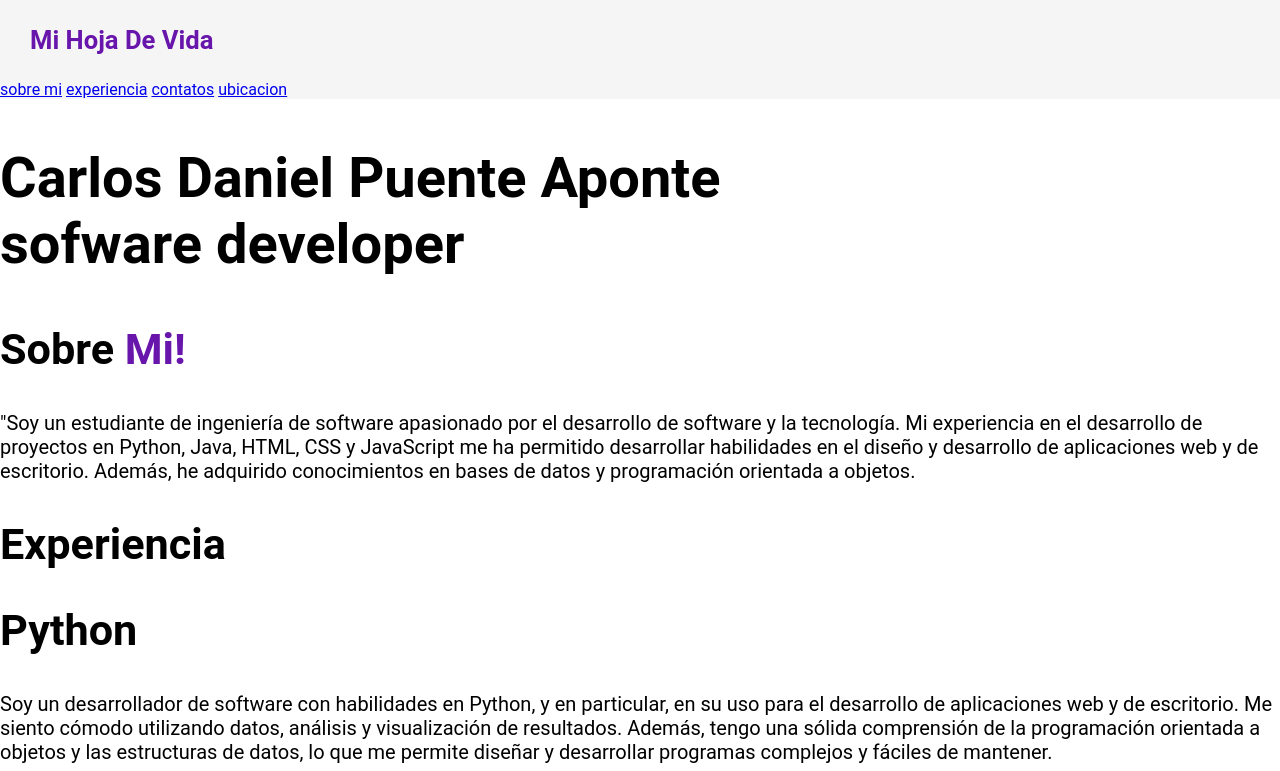
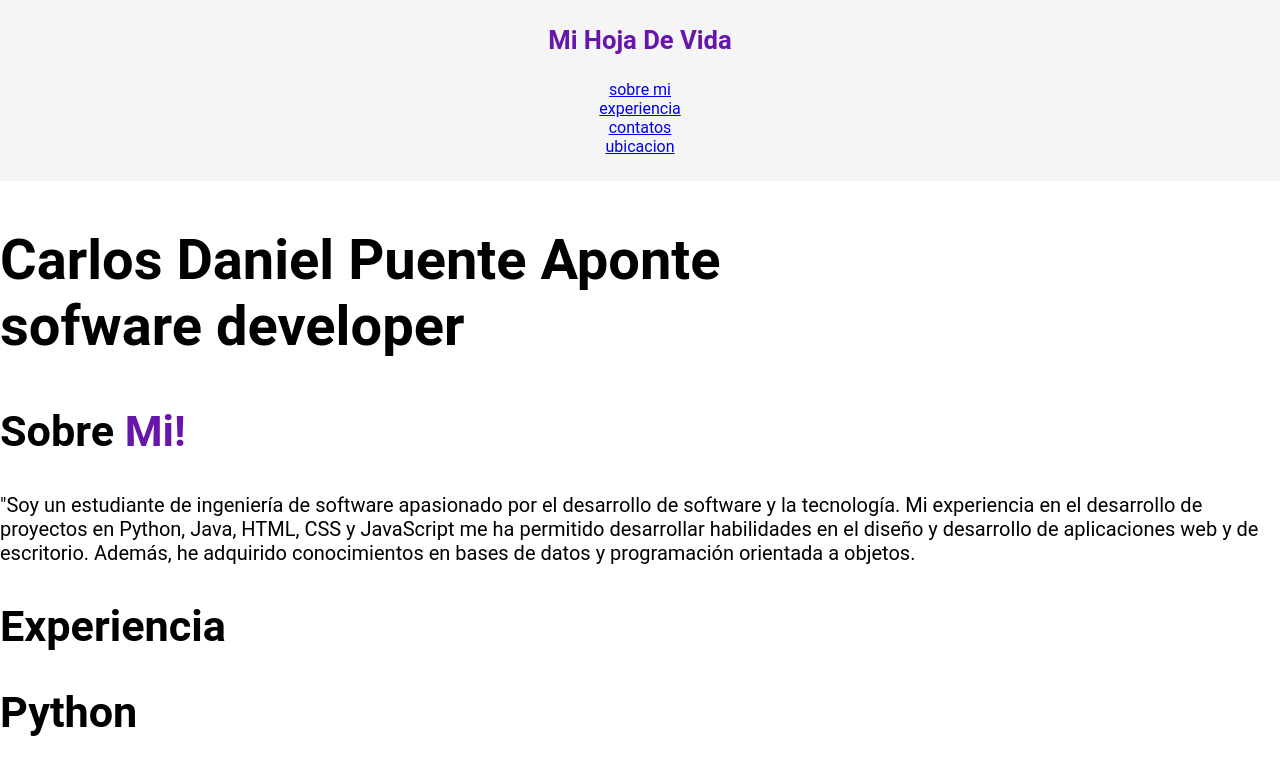
Before and after one commit to Daniel-22-16/trabajoFinal.htmlycss, a plain HTML site: page index.html in a window 1280 px wide. Shown: the top 771 px of the page. Drawn offline with nearby package versions, Linux system fonts and the light colour scheme.

Commit message:
centreamoslasletras

```diff
--- a/style.css
+++ b/style.css
@@ -30,3 +30,14 @@ header {
     color: rgb(104, 21, 172);
     font-size: 1.6em;
 }
+header .container {
+    display: flex;
+    flex-direction: column;
+    align-items: center;
+}
+header nav {
+    display: flex;
+    flex-direction: column;
+    text-align: center;
+    padding-bottom: 25px;
+}
```
